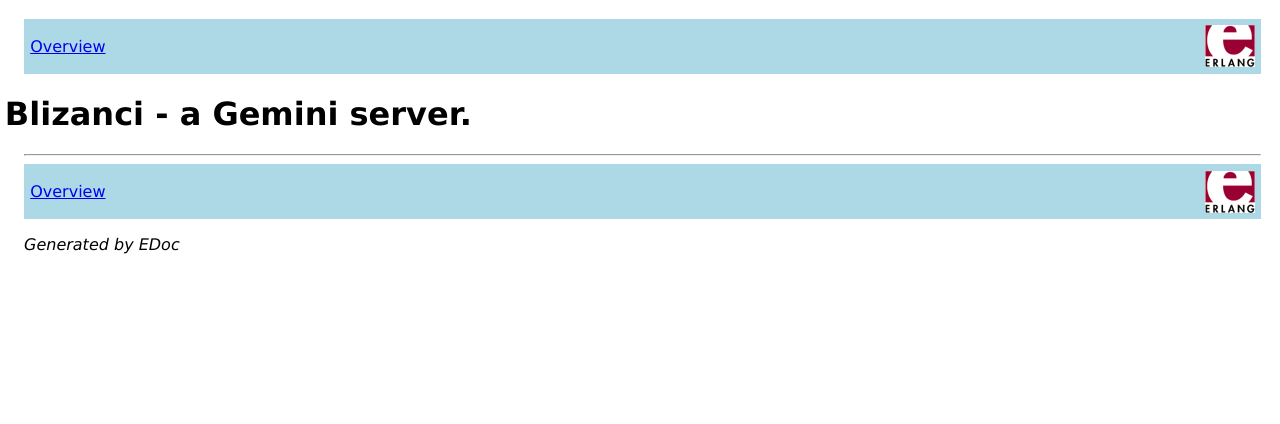
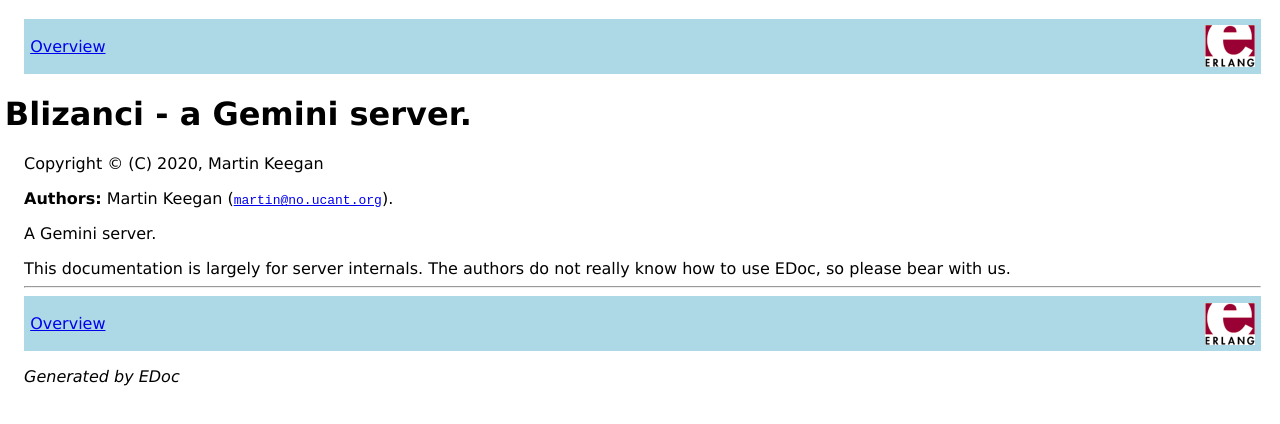
Before and after one commit to mk270/blizanci, a plain HTML site: page overview-summary.html in a window 1280 px wide. Drawn offline with Linux system fonts and the light colour scheme.

Commit message:
autocommit docs

```diff
--- a/overview-summary.html
+++ b/overview-summary.html
@@ -8,6 +8,13 @@
 <body bgcolor="white">
 <div class="navbar"><a name="#navbar_top"></a><table width="100%" border="0" cellspacing="0" cellpadding="2" summary="navigation bar"><tr><td><a href="overview-summary.html" target="overviewFrame">Overview</a></td><td><a href="http://www.erlang.org/"><img src="erlang.png" align="right" border="0" alt="erlang logo"></a></td></tr></table></div>
 <h1>Blizanci - a Gemini server.</h1>
+<p>Copyright © (C) 2020, Martin Keegan</p>
+<p><b>Authors:</b> Martin Keegan (<a href="mailto:martin@no.ucant.org"><tt>martin@no.ucant.org</tt></a>).</p>
+<p>
+A Gemini server.</p>
+
+This documentation is largely for server internals. The authors do not really
+know how to use EDoc, so please bear with us.
 
 <hr>
 <div class="navbar"><a name="#navbar_bottom"></a><table width="100%" border="0" cellspacing="0" cellpadding="2" summary="navigation bar"><tr><td><a href="overview-summary.html" target="overviewFrame">Overview</a></td><td><a href="http://www.erlang.org/"><img src="erlang.png" align="right" border="0" alt="erlang logo"></a></td></tr></table></div>
```
Also changed, not shown: 1 other file.
